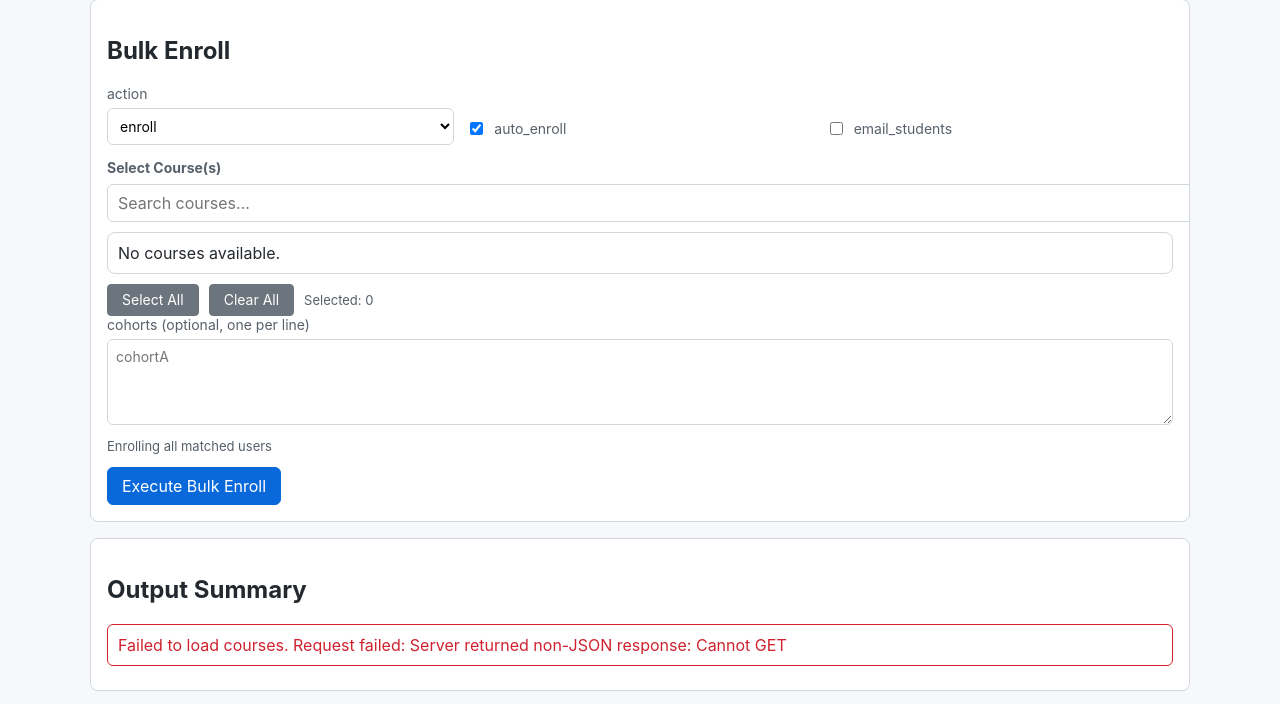
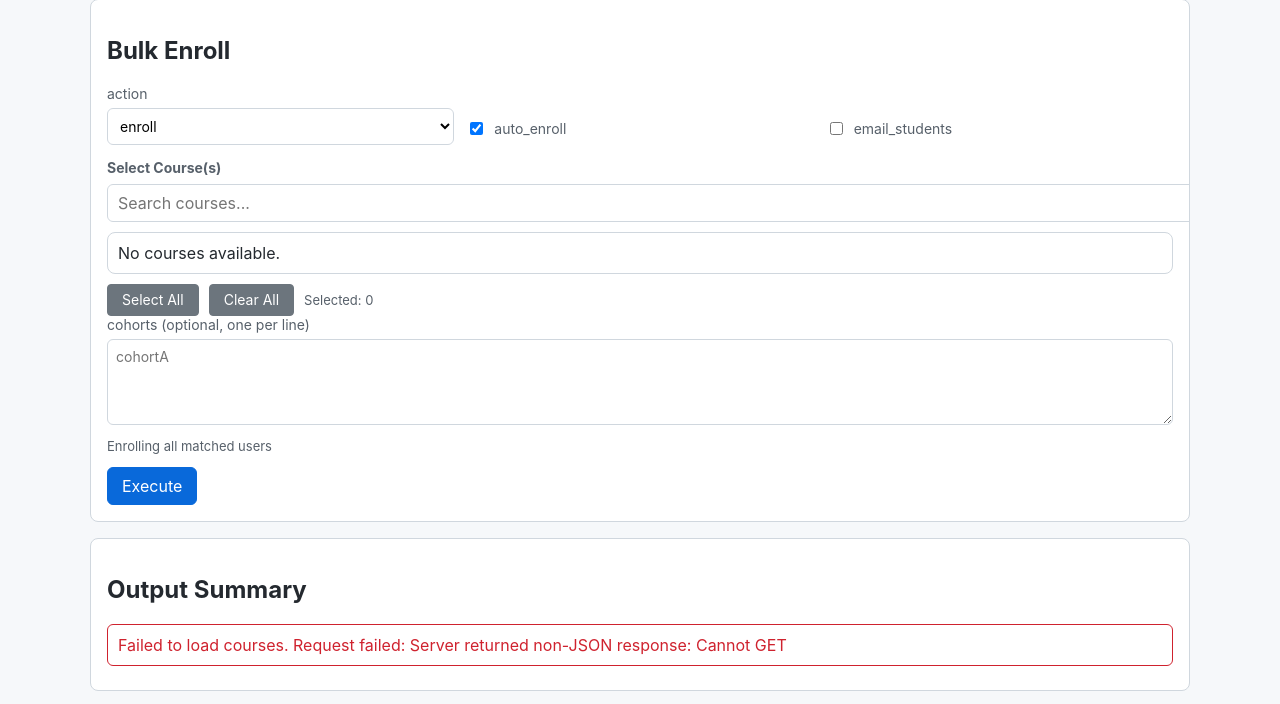
Before and after one commit to ac-2025-sep/lms-batch-enrollment, a Django app: template userops/templates/userops/dashboard.html in a window 1280 px wide. Shown: the part 541-1245 px from the top of the page. Run offline with Django 3.2, Linux system fonts and the light colour scheme; the template is opened without the code that fills it, so the values that code supplies are empty; some libraries are stand-ins or nearby versions.

Commit message:
Change button text from 'Execute Bulk Enroll' to 'Execute'

```diff
--- a/userops/templates/userops/dashboard.html
+++ b/userops/templates/userops/dashboard.html
@@ -92,7 +92,7 @@
       </div>
 
       <p id="execute-scope-hint" class="muted">Enrolling all matched users</p>
-      <button id="execute-btn" type="button">Execute Bulk Enroll</button>
+      <button id="execute-btn" type="button">Execute</button>
     </section>
 
     <section class="card">
```
